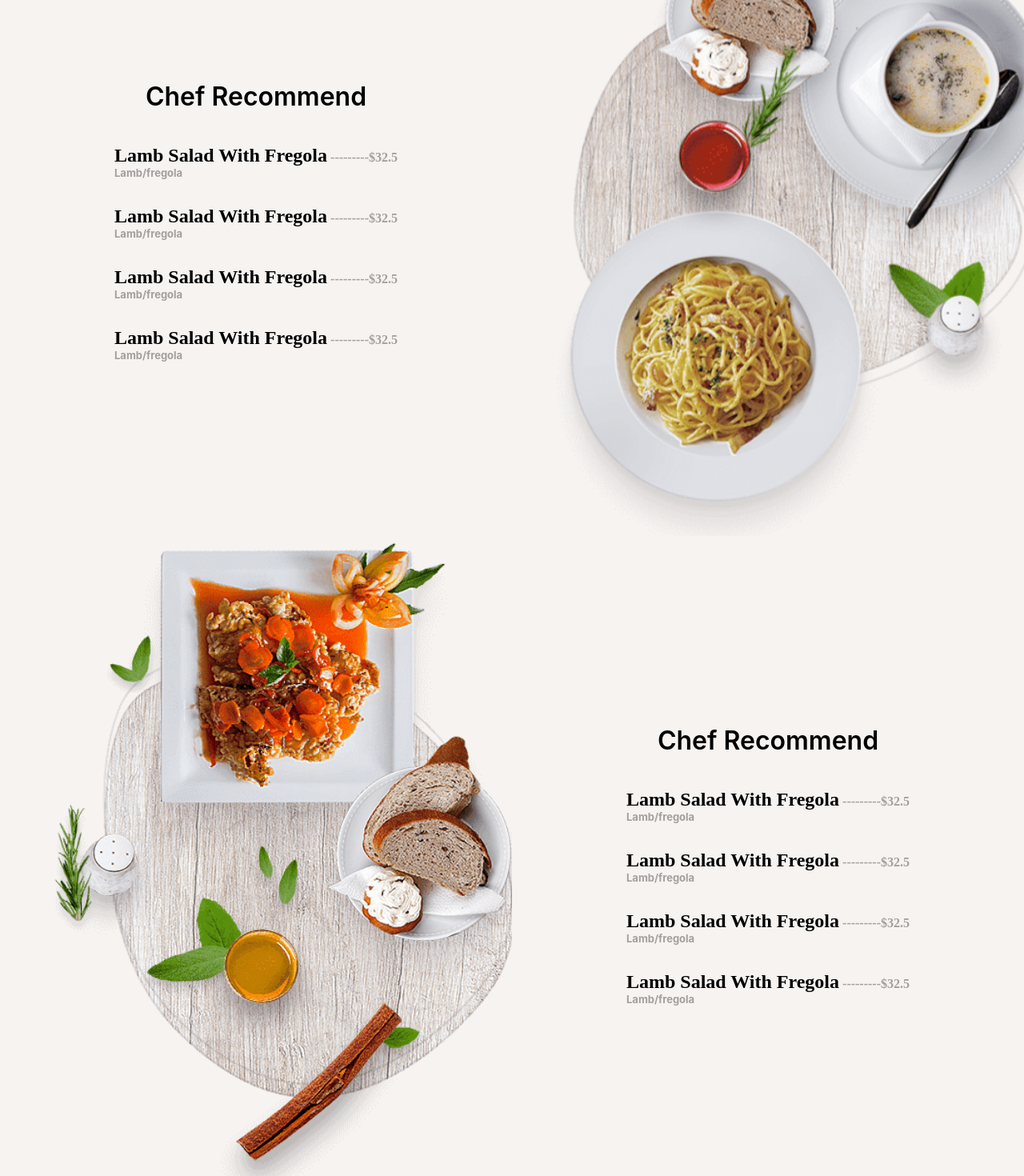
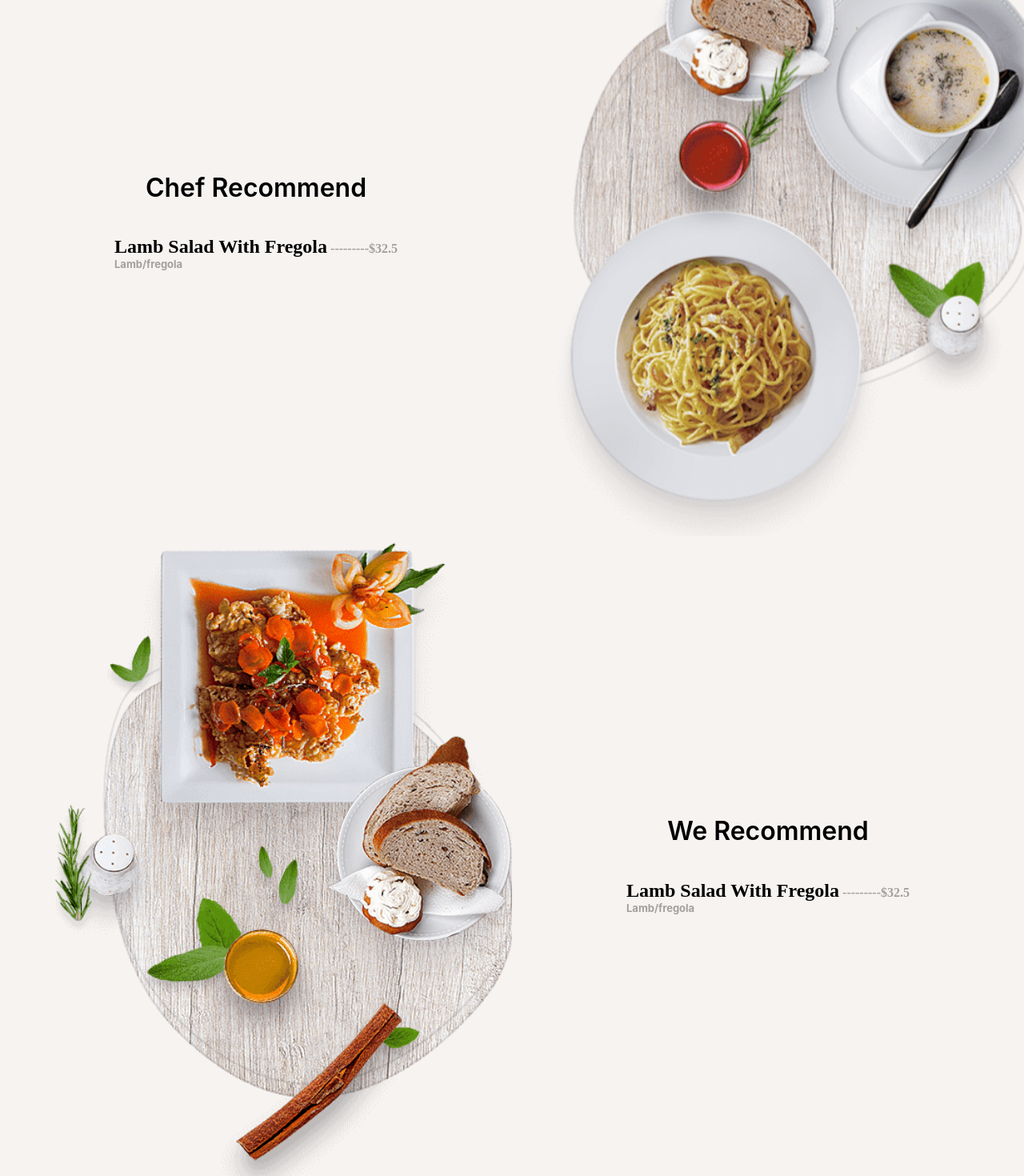
Before and after one commit to Yodawgz0/food-works, a React (Create React App) app: page / in a window 1280 px wide. Shown: the part 2822-4292 px from the top of the page at 80% size. Built offline with nearby package versions, Linux system fonts and the light colour scheme.

Commit message:
sancin carry the baton

```diff
--- a/src/components/Menu.js
+++ b/src/components/Menu.js
@@ -1,33 +1,86 @@
 import React from "react";
-import Chefrec from "../assets/chefrec_img.png"
-import maincourse from "../assets/maincourse_img.png"
+import Chefrec from "../assets/chefrec_img.png";
+import maincourse from "../assets/maincourse_img.png";
 
-export default function Menu(){
-    return(
+export default function Menu() {
+  const fooditem = [
+    {
+      id: "1",
+      name: "Lamb Salad With Fregola",
+      price: "$32.5",
+      indi: "leaves, garlic, onion",
+    },
+    {
+      id: "2",
+      name: "Chicken Salad With Fregola",
+      price: "$35.5",
+      indi: "leaves, garlic, onion",
+    },
+    {
+      id: "3",
+      name: "Potato Salad With Fregola",
+      price: "$10.5",
+      indi: "leaves, garlic, onion",
+    },
+    {
+      id: "4",
+      name: "Califlower Salad With Fregola",
+      price: "$82.5",
+      indi: "leaves, garlic, onion",
+    },
+    {
+      id: "5",
+      name: "Tomato Salad With Fregola",
+      price: "$22.5",
+      indi: "leaves, garlic, onion",
+    },
+    {
+      id: "6",
+      name: "Brocolli Salad With Fregola",
+      price: "$92.5",
+      indi: "leaves, garlic, onion",
+    },
+    {
+      id: "7",
+      name: "Radish Salad With Fregola",
+      price: "$12.5",
+      indi: "leaves, garlic, onion",
+    },
+    {
+      id: "8",
+      name: "Risotto Pasta With Fregola",
+      price: "$31.5",
+      indi: "leaves, garlic, onion",
+    },
+  ];
+
+  return (
     <div className="menucontainer">
       <div className="menucontainer__redline"></div>
-            <div className="menucontainer__suggestionheading"><h1>eat good food</h1></div>
-            <div className="menucontainer__mainheading"><h1>Have A Quick Look At Our Menus</h1></div>
+      <div className="menucontainer__suggestionheading">
+        <h1>eat good food</h1>
+      </div>
+      <div className="menucontainer__mainheading">
+        <h1>Have A Quick Look At Our Menus</h1>
+      </div>
       <div className="menucontainer__blackline"></div>
-            <div className="menucontainer__menudesc"><p>Le Deeplight est simplement du faux texte employé dans la composition et la mise en page avant impression. Le Lorem Ipsum est le faux texte standard de l'imprimerie depuis les années 1500, quand un imprimeur anonyme assembla ensemble des morceaux de texte pour réaliser un livre spécimen de polices de texte.</p></div>
+      <div className="menucontainer__menudesc">
+        <p>
+          Le Deeplight est simplement du faux texte employé dans la composition
+          et la mise en page avant impression. Le Lorem Ipsum est le faux texte
+          standard de l'imprimerie depuis les années 1500, quand un imprimeur
+          anonyme assembla ensemble des morceaux de texte pour réaliser un livre
+          spécimen de polices de texte.
+        </p>
+      </div>
       {/* start of the menu part */}
       <div className="menulist">
         <div className="menulist__chefrecommend">
           <h1>Chef Recommend</h1>
           <section className="dishname">
-                    <h2 className="dishname__mainname">Lamb Salad With Fregola<span> ---------$32.5</span></h2>
-                    <h3 className="dishname__desc">Lamb/fregola</h3>
-                </section>
-                <section className="dishname">
-                    <h2 className="dishname__mainname">Lamb Salad With Fregola<span> ---------$32.5</span></h2>
-                    <h3 className="dishname__desc">Lamb/fregola</h3>
-                </section>
-                <section className="dishname">
-                    <h2 className="dishname__mainname">Lamb Salad With Fregola<span> ---------$32.5</span></h2>
-                    <h3 className="dishname__desc">Lamb/fregola</h3>
-                </section>
-                <section className="dishname">
-                    <h2 className="dishname__mainname">Lamb Salad With Fregola<span> ---------$32.5</span></h2>
+            <h2 className="dishname__mainname">
+              Lamb Salad With Fregola<span> ---------$32.5</span>
+            </h2>
             <h3 className="dishname__desc">Lamb/fregola</h3>
           </section>
         </div>
@@ -41,34 +94,18 @@ export default function Menu(){
           <img alt="SampleImage" src={maincourse} />
         </div>
         <div className="menulist__chefrecommend">
-                <h1>Chef Recommend</h1>
+          <h1>We Recommend</h1>
           <section className="dishname">
-                    <h2 className="dishname__mainname">Lamb Salad With Fregola<span> ---------$32.5</span></h2>
-                    <h3 className="dishname__desc">Lamb/fregola</h3>
-                </section>
-                <section className="dishname">
-                    <h2 className="dishname__mainname">Lamb Salad With Fregola<span> ---------$32.5</span></h2>
-                    <h3 className="dishname__desc">Lamb/fregola</h3>
-                </section>
-                <section className="dishname">
-                    <h2 className="dishname__mainname">Lamb Salad With Fregola<span> ---------$32.5</span></h2>
-                    <h3 className="dishname__desc">Lamb/fregola</h3>
-                </section>
-                <section className="dishname">
-                    <h2 className="dishname__mainname">Lamb Salad With Fregola<span> ---------$32.5</span></h2>
+            <h2 className="dishname__mainname">
+              Lamb Salad With Fregola<span> ---------$32.5</span>
+            </h2>
             <h3 className="dishname__desc">Lamb/fregola</h3>
           </section>
         </div>
-
       </div>
       <div className="endredline">
         <div className="endredline__redline"></div>
       </div>
-
-
-
-
-
     </div>
   );
 }
```
Lines whose indentation alone changed are shown as unchanged.
